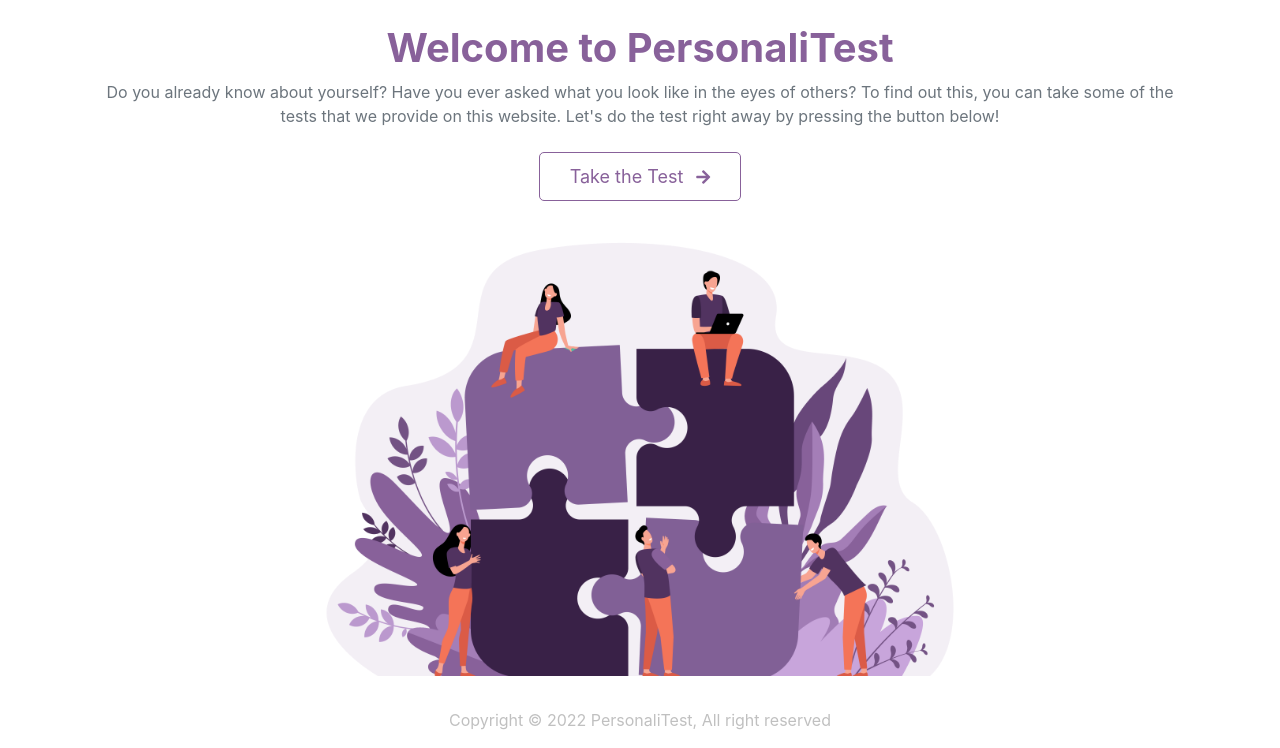
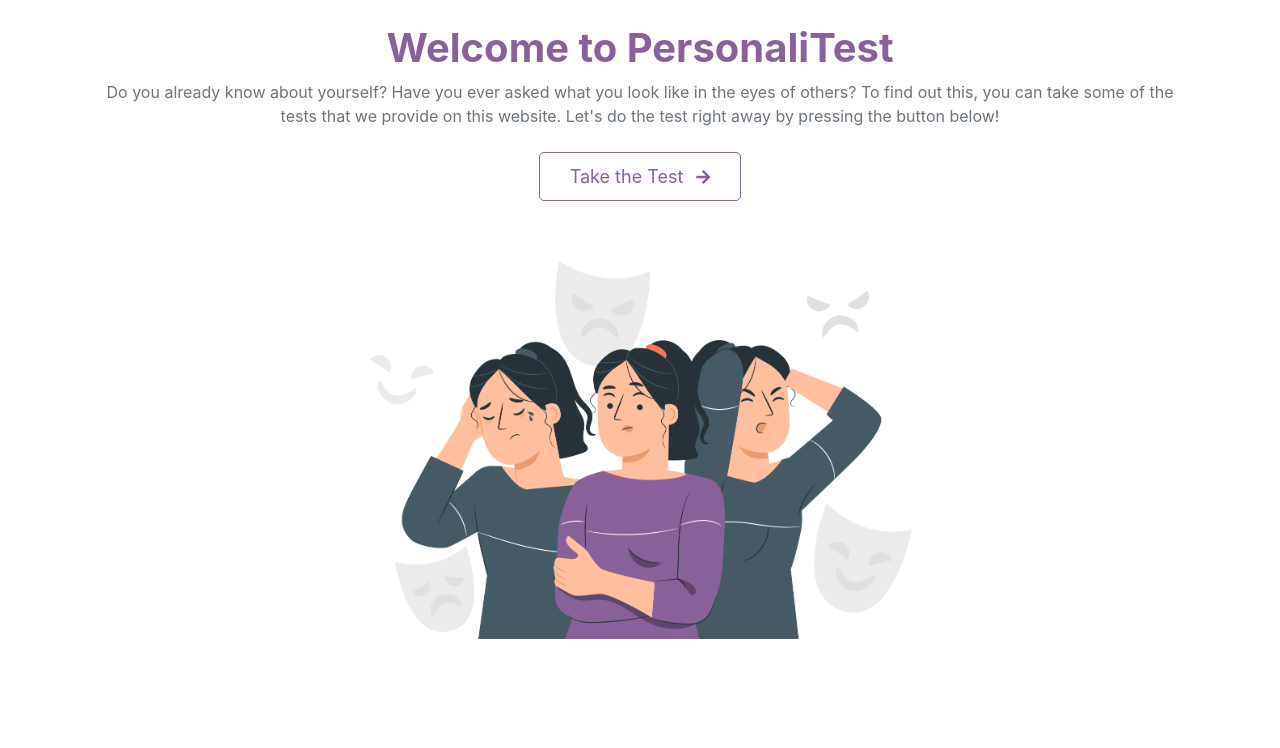
Before and after one commit to dindajuliap/personalitest, a CodeIgniter app: page /personalitest/home in a window 1280 px wide. Shown: the part 57-805 px from the top of the page. After the commit the page ends 696 px from the top, so only its background shows below. Run offline with CodeIgniter, Linux system fonts and the light colour scheme; the visitor is signed in with stand-in values (Sample User, id 1); data that the repository does not hold is empty; some libraries are stand-ins or nearby versions; some web fonts are replaced.

Commit message:
Finished

```diff
--- a/application/controllers/home.php
+++ b/application/controllers/home.php
@@ -15,7 +15,6 @@
 			$this->load->view('template/v_head', $data);
 			$this->load->view('template/v_navbar', $data);
 			$this->load->view('v_home');
-			$this->load->view('template/v_footer');
 			$this->load->view('template/v_foot');
 		}
 	}
--- a/application/views/v_home.php
+++ b/application/views/v_home.php
@@ -12,10 +12,10 @@
   </a>
 </div>
 
-<div class="row mx-0 mt-3 mb-3">
+<div class="row mx-0 mt-3">
   <div class="col-lg-12 col-md-12 col-sm-12">
     <div class="text-center">
-      <img src="<?= base_url('assets/img/photo-3.png') ?>" id="illustration">
+      <img src="<?= base_url('assets/img/picture-3.png') ?>" id="illustration">
     </div>
   </div>
 </div>
--- a/application/views/v_personality_test.php
+++ b/application/views/v_personality_test.php
@@ -6,7 +6,7 @@
           <img id="illustration" src="<?= base_url('assets/img/question-type/'.$key->question_type_cover) ?>">
     			<h5 class="mt-2"><b><?= $key->question_type ?></b></h5>
     			<p><?= $key->question_type_description ?></p>
-          <a href="<?= base_url('personality-test/'.$key->question_type_id) ?>" class="btn" id="link">Take the Test</a>
+          <a href="<?= base_url('personality-test/'.$key->question_type_id) ?>" class="btn" id="link">Take This Test</a>
         </div>
       </div>
     <?php endforeach ?>
--- a/application/views/v_signin.php
+++ b/application/views/v_signin.php
@@ -1,6 +1,6 @@
 <div class="row" id="row">
   <div class="col-lg-5 col-md-12 col-sm-12 text-lg-right text-sm-center text-md-center" id="col1">
-    <img src="<?= base_url('assets/img/photo-1.png') ?>" id="illustration">
+    <img src="<?= base_url('assets/img/picture-1.png') ?>" id="illustration">
   </div>
 
   <div class="col-lg-7 col-md-12 col-sm-12" id="col2">
--- a/application/views/v_signup.php
+++ b/application/views/v_signup.php
@@ -1,6 +1,6 @@
 <div class="row" id="row">
   <div class="col-lg-5 col-md-12 col-sm-12 text-lg-right text-md-center text-sm-center" id="col1">
-    <img src="<?= base_url('assets/img/photo-2.png') ?>" id="illustration">
+    <img src="<?= base_url('assets/img/picture-2.png') ?>" id="illustration">
   </div>
 
   <div class="col-lg-7 col-md-12 col-sm-12" id="col2">
```
Also changed, not shown: assets/img/photo-3.png (deleted), assets/img/picture-1.png (renamed from assets/img/photo-1.png), assets/img/picture-2.png (renamed from assets/img/photo-2.png), assets/img/picture-3.png (added).
